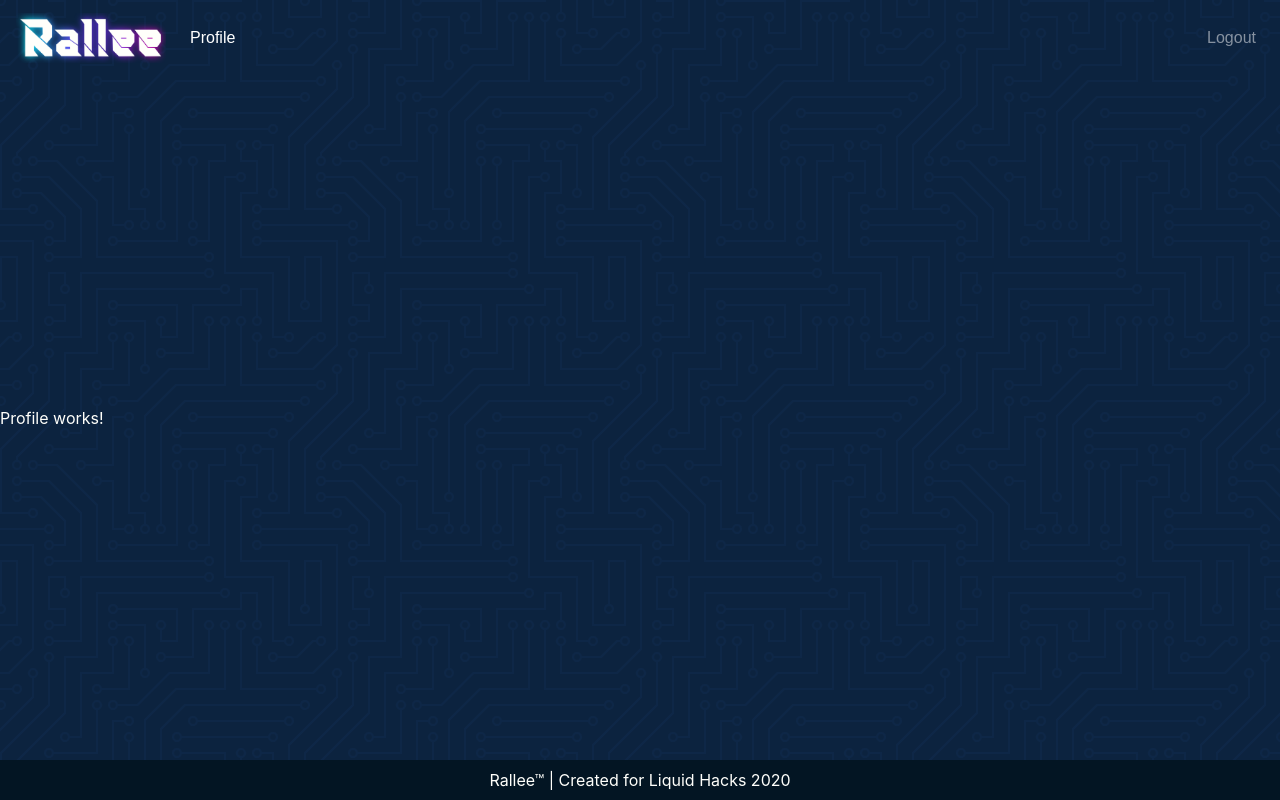
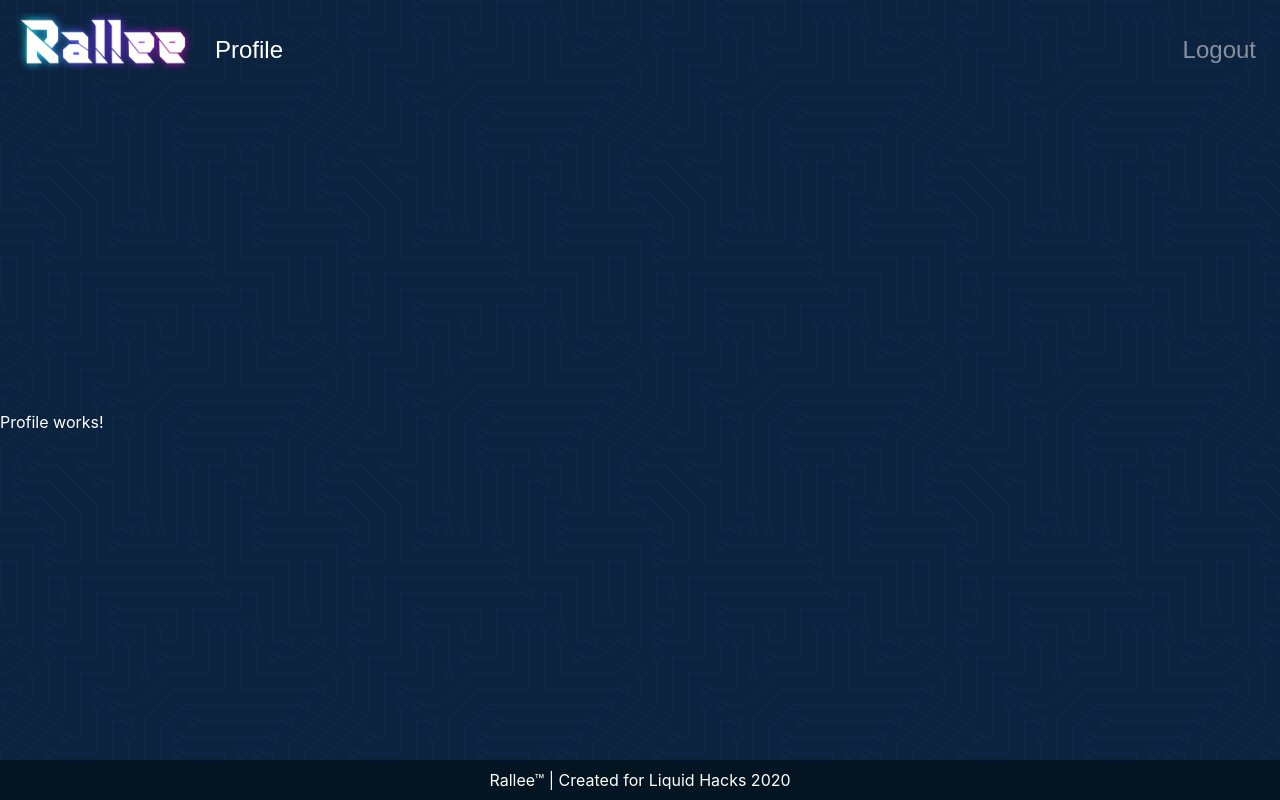
Before and after one commit to NotAnotherMetaTag/fe-rallee-liquidhacks, a React (Create React App) app: page /profile in a window 1280 px wide. Built offline with nearby package versions, Linux system fonts and the light colour scheme; a web font is replaced by a local one.

Commit message:
Updated Header sizing

```diff
--- a/src/components/Header/Header.jsx
+++ b/src/components/Header/Header.jsx
@@ -11,7 +11,7 @@ function Header() {
                 <img
                     src={process.env.PUBLIC_URL + "/Logo/White_Rainbow.svg"}
                     alt="Rallee Logo"
-                    width="150px"
+                    width="175px"
                 />
             </Navbar.Brand>
             <Navbar.Toggle aria-controls="basic-navbar-nav" />
--- a/src/components/Header/Header.scss
+++ b/src/components/Header/Header.scss
@@ -2,4 +2,9 @@
 
 .header-nav {
     font-family: $header-font;
+    align-items: flex-end !important;
 }
+
+.nav-link {
+    font-size: 1.5rem;
+}
```
